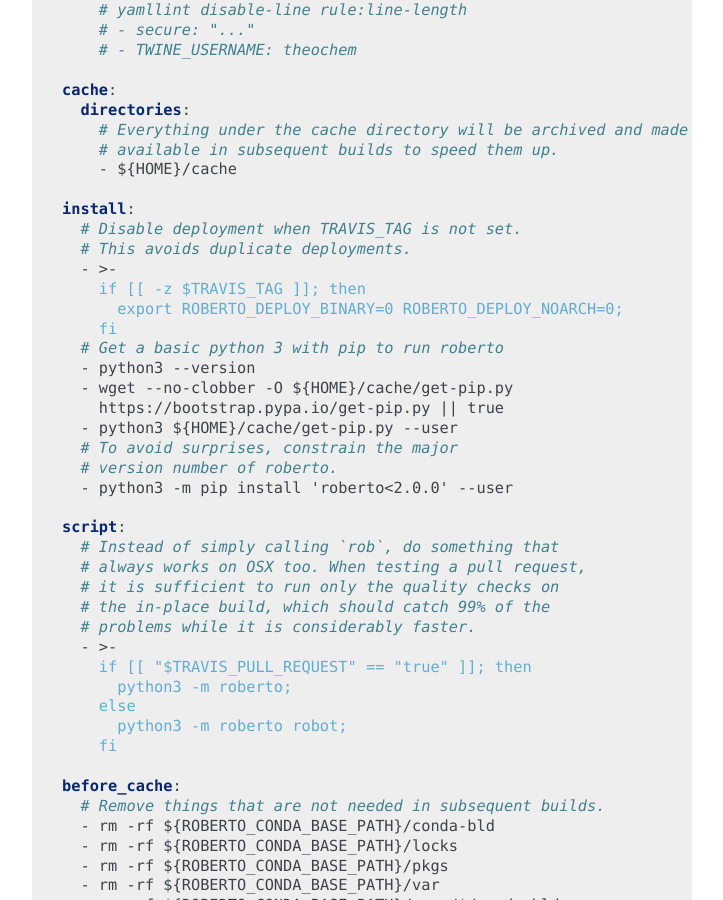
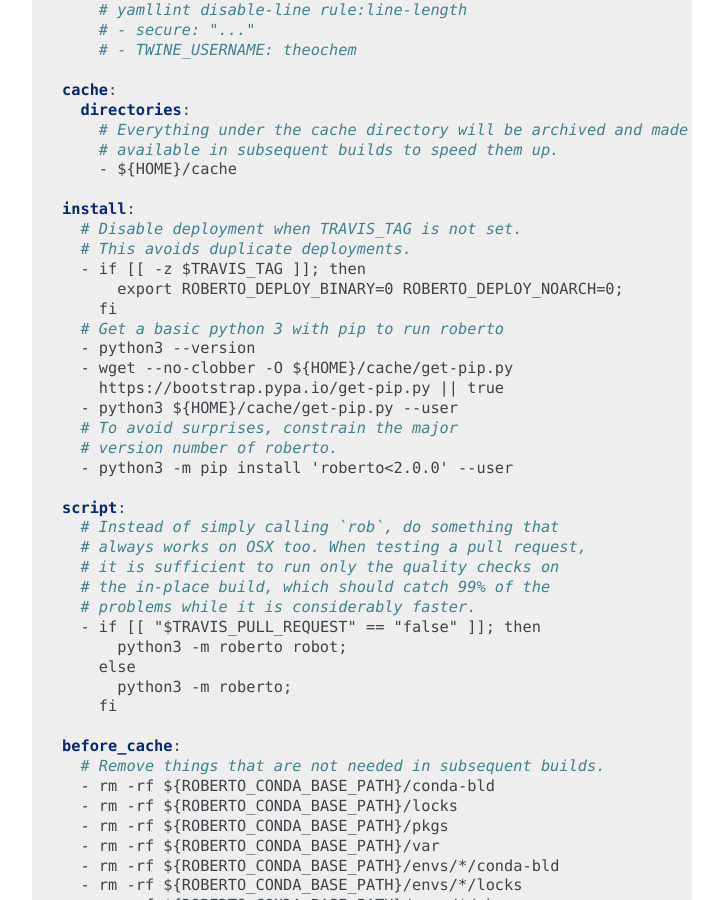
Before and after one commit to theochem/roberto, a Sphinx documentation site: the page built from doc/setupci.rst, in a window 1280 px wide and 900 px high, scrolled down 2140 px. Shown: the whole window, without its empty margins (388-1111 px from the left). Built offline with Sphinx 7.4.7, drawn with Linux system fonts in a browser that asks for light colours; the version number could not be read and is left out.

Commit message:
Fix CI setup documentation

```diff
--- a/doc/setupci.rst
+++ b/doc/setupci.rst
@@ -124,8 +124,7 @@ Minimal example of a ``.travis.yaml`` file that uses Roberto
     install:
       # Disable deployment when TRAVIS_TAG is not set.
       # This avoids duplicate deployments.
-      - >-
-        if [[ -z $TRAVIS_TAG ]]; then
+      - if [[ -z $TRAVIS_TAG ]]; then
           export ROBERTO_DEPLOY_BINARY=0 ROBERTO_DEPLOY_NOARCH=0;
         fi
       # Get a basic python 3 with pip to run roberto
@@ -143,11 +142,10 @@ Minimal example of a ``.travis.yaml`` file that uses Roberto
       # it is sufficient to run only the quality checks on
       # the in-place build, which should catch 99% of the
       # problems while it is considerably faster.
-      - >-
-        if [[ "$TRAVIS_PULL_REQUEST" == "true" ]]; then
+      - if [[ "$TRAVIS_PULL_REQUEST" == "false" ]]; then
+          python3 -m roberto robot;
+        else
           python3 -m roberto;
-        else
-          python3 -m roberto robot;
         fi
 
     before_cache:
```
